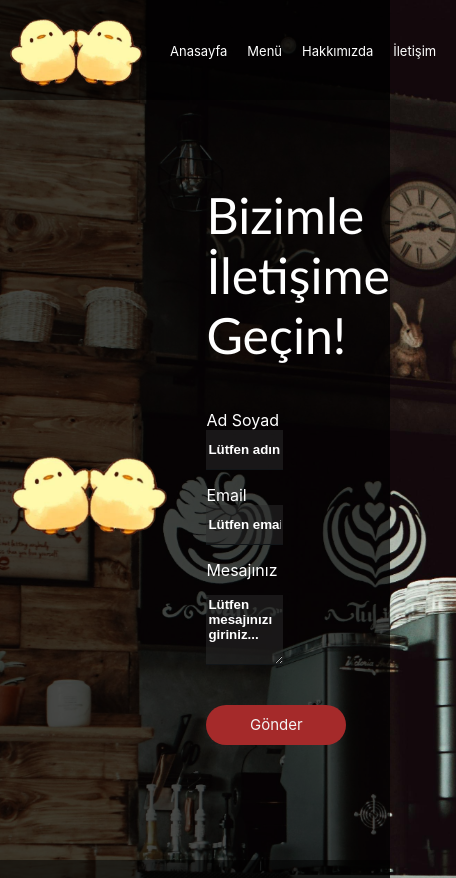
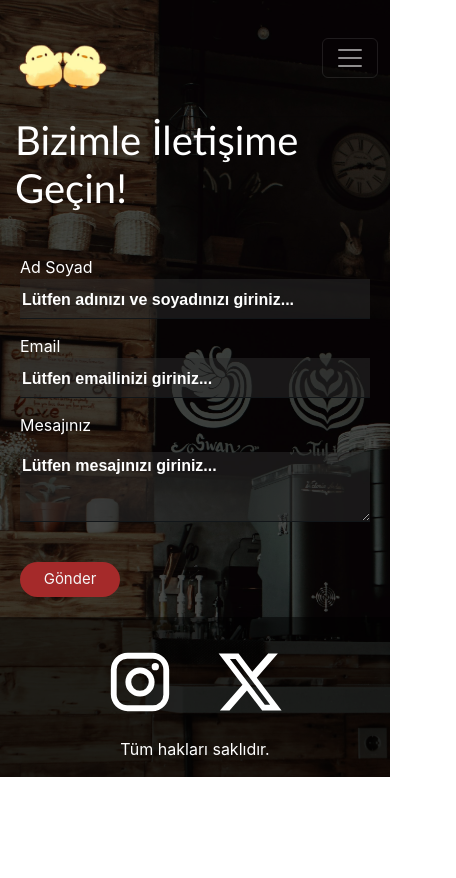
Before and after one commit to AliBatuhanSahin/BuBuCafe, a React (Vite) app: page /contact in a window 390 px wide. Shown: the top 878 px of the page, 456 px wide, since content can reach past the window. After the commit the page ends 844 px from the top, so only its background shows below. Built offline with nearby package versions, Linux system fonts and the light colour scheme.

Commit message:
Responsive Progress

```diff
--- a/package.json
+++ b/package.json
@@ -14,7 +14,9 @@
     "@emotion/styled": "^11.13.0",
     "@mui/icons-material": "^6.1.4",
     "@mui/material": "^6.1.4",
+    "bootstrap": "^5.3.3",
     "react": "^18.3.1",
+    "react-bootstrap": "^2.10.5",
     "react-dom": "^18.3.1",
     "react-router-dom": "^6.27.0"
   },
--- a/src/App.jsx
+++ b/src/App.jsx
@@ -2,7 +2,7 @@
 import './App.css'
 import Footer from './Components/Footer'
 import Home from './Components/Home'
-import Navbar from './Components/Navbar'
+import NavBar from './Components/Navbar'
 import Menu from './Components/Menu'
 import About from './Components/About'
 import Contact from './Components/Contact'
@@ -12,7 +12,7 @@ function App() {
 
   return <div className='App'>
 
-      <Navbar/>
+      <NavBar/>
       <Routes>
         <Route path='/' element={<Home />}/>
         <Route path='/menu' element={<Menu />}/>
--- a/src/Components/Data.jsx
+++ b/src/Components/Data.jsx
@@ -1,13 +1,15 @@
 
 
 export const Data = [
-    {
+      {
         name: "Americano",
         image: "assets/americano.jpg",
         content: "Kahve ve sıcak su",
         price: 85,
         category: "coffe"
       },
+
+
       {
         name: "Black Eye",
         image: "assets/blackeye.jpg",
--- a/src/Components/Navbar.jsx
+++ b/src/Components/Navbar.jsx
@@ -1,25 +1,29 @@
+import './styles/Navbar.css';
+import BubuLogo from '/assets/logo.png';
+import { Link } from 'react-router-dom';
+import { Navbar, Nav, Container } from 'react-bootstrap';
 
-import './styles/Navbar.css'
-import BubuLogo from '/assets/logo.png'
-import { Link } from 'react-router-dom'
-
-function Navbar() {
+function NavBar() {
   return (
-    <div className='navbar'>
-      <div className='main'>
-      <Link to="/">
-          <img src={BubuLogo} alt="Bubu Logo" />
+    <Navbar bg="transparent" expand="lg" variant="dark">
+      <Container>
+        <Link to="/">
+          <Navbar.Brand>
+            <img src={BubuLogo} alt="Bubu Logo"  />
+          </Navbar.Brand>
         </Link>
-        <div className='mainLink'>
-          <Link to="/">Anasayfa</Link>
-          <Link to="/menu">Menü</Link>
-          <Link to="/about">Hakkımızda</Link>
-          <Link to="/contact">İletişim</Link>
-        </div>
-      </div>
-
-    </div>
-  )
+        <Navbar.Toggle aria-controls="basic-navbar-nav" />
+        <Navbar.Collapse id="basic-navbar-nav">
+          <Nav className="ms-auto">
+            <Link to="/" className="nav-link">Anasayfa</Link>
+            <Link to="/menu" className="nav-link">Menü</Link>
+            <Link to="/about" className="nav-link">Hakkımızda</Link>
+            <Link to="/contact" className="nav-link">İletişim</Link>
+          </Nav>
+        </Navbar.Collapse>
+      </Container>
+    </Navbar>
+  );
 }
 
-export default Navbar
+export default NavBar;
--- a/src/Components/styles/About.css
+++ b/src/Components/styles/About.css
@@ -14,7 +14,8 @@
   }
 
   .aboutBottom p {
-    width: 1200px;
+    width: auto;
+    max-width: 90%;
     color: white;
   }
 
--- a/src/Components/styles/Contact.css
+++ b/src/Components/styles/Contact.css
@@ -39,7 +39,7 @@
 
   form input {
     height: 40px;
-    width: 50%;
+    width: 100%;
     border: none;
     border-bottom: 1px solid #121619;
     color: white;
@@ -49,7 +49,7 @@
   form textarea {
     margin-top: 15px;
     height: 70px;
-    width: 50%;
+    width: 100%;
     border: none;
     border-bottom: 1px solid #121619;
     color: white;
@@ -84,3 +84,29 @@
     cursor: pointer;
     border-radius: 30px;
   }
+
+  @media only screen and (max-width: 800px) {
+    .contact {
+      flex-direction: column;
+      height: auto;
+    }
+    .contact .rightSide {
+      flex: 100%;
+      height: auto;
+      justify-content: flex-start;
+    }
+
+    .contact .rightSide h1 {
+      font-size: 40px;
+      margin-left: 15px;
+    }
+
+    form {
+      padding: 20px;
+    }
+
+    form button {
+      width: 100px;
+      height: 35px;
+    }
+  }
--- a/src/Components/styles/Footer.css
+++ b/src/Components/styles/Footer.css
@@ -1,6 +1,6 @@
 .footer {
     width: 100%;
-    height: 200px;
+    height: auto;
     background-color: rgba(0, 0, 0, 0.5);
     display: flex;
     justify-content: center;
@@ -19,3 +19,7 @@
   .footer p {
     color: white;
   }
+
+  @media only screen and (max-width: 600px) {
+
+  }
--- a/src/Components/styles/Home.css
+++ b/src/Components/styles/Home.css
@@ -14,7 +14,8 @@
   }
 
   .homeBottom p {
-    width: 1200px;
+    width: auto;
+    max-width: 90%;
     color: white;
   }
 
--- a/src/Components/styles/Menu.css
+++ b/src/Components/styles/Menu.css
@@ -8,6 +8,7 @@
 }
 .menu .menuTitle {
   font-size: 60px;
+  text-align: center;
 }
 
 .menuList {
@@ -53,4 +54,10 @@
   .menuList {
     grid-template-columns: 1fr;
   }
+  .menuItem {
+    margin: auto;
+    margin-top: 30px;
+  }
+
+
 }
--- a/src/Components/styles/Navbar.css
+++ b/src/Components/styles/Navbar.css
@@ -1,53 +1,40 @@
 .navbar {
-    width: 100%;
-    height: 100px;
   background-color: rgba(0, 0, 0, 0.5);
-    display: flex;
-    flex-direction: row;
-    border-bottom: white 300px;
+  padding: 0.5rem 1rem;
+  box-shadow: 0 2px 4px rgba(0, 0, 0, 0.1);
+
 }
 
-  .navbar .main {
-    width: 100%;
-    display: flex;
-    align-items: center;
-    padding-left: 150px;
-  }
-  .navbar .mainLink {
-    margin-left: auto;
-    margin-right: 50px;
+.navbar-brand img {
+  transition: transform 0.3s;
+  height: 100px;
 }
 
-  .navbar .main img {
-    height: 150px;
-    margin-bottom: 20px;
+.navbar-brand img:hover {
+  transform: scale(1.05);
 }
 
-  .navbar a {
-    color: white;
-    text-decoration: none;
-    margin-right: 20px;
+.nav-link {
+  color: white !important;
+  padding: 0.5rem 1rem;
+  transition: color 0.3s;
 }
 
-  .navbar .rightSide button {
-    background-color: transparent;
-    border: none;
-    color: white;
-    cursor: pointer;
+.nav-link:hover {
+  color: #007bff;
 }
 
-  .navbar .main svg {
-    font-size: 40px;
+.navbar-toggler-icon {
+  border-radius: 0.25rem;
 }
 
-  @media only screen and (max-width: 600px) {
-    .navbar .main {
-      padding-left: 0px !important;
+@media (max-width: 576px) {
+  .navbar {
+    padding: 0.5rem;
   }
-    .navbar .main a {
-      font-size: 13px;
-    }
-    .navbar .mainLink {
-      margin: 0;
+
+  .nav-link {
+    font-size: 0.9rem;
+    margin-left: auto
   }
 }
--- a/src/main.jsx
+++ b/src/main.jsx
@@ -3,6 +3,8 @@ import { createRoot } from 'react-dom/client'
 import App from './App.jsx'
 import './index.css'
 import {BrowserRouter} from 'react-router-dom'
+import 'bootstrap/dist/css/bootstrap.min.css';
+
 
 createRoot(document.getElementById('root')).render(
   <StrictMode>
```
Also changed, not shown: src/App.css (line endings or trailing spaces), 1 other file (tests, documents, lock files or other folders). Lines whose indentation alone changed are shown as unchanged.
